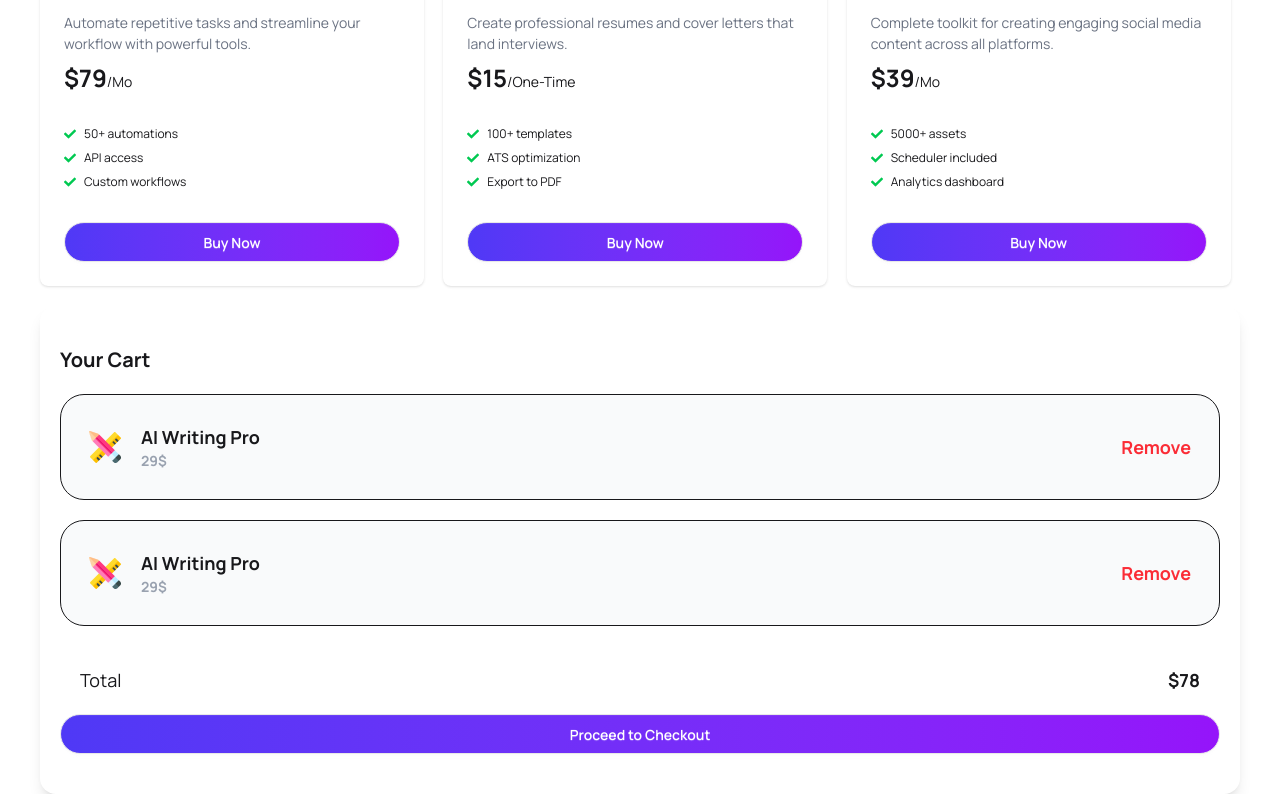
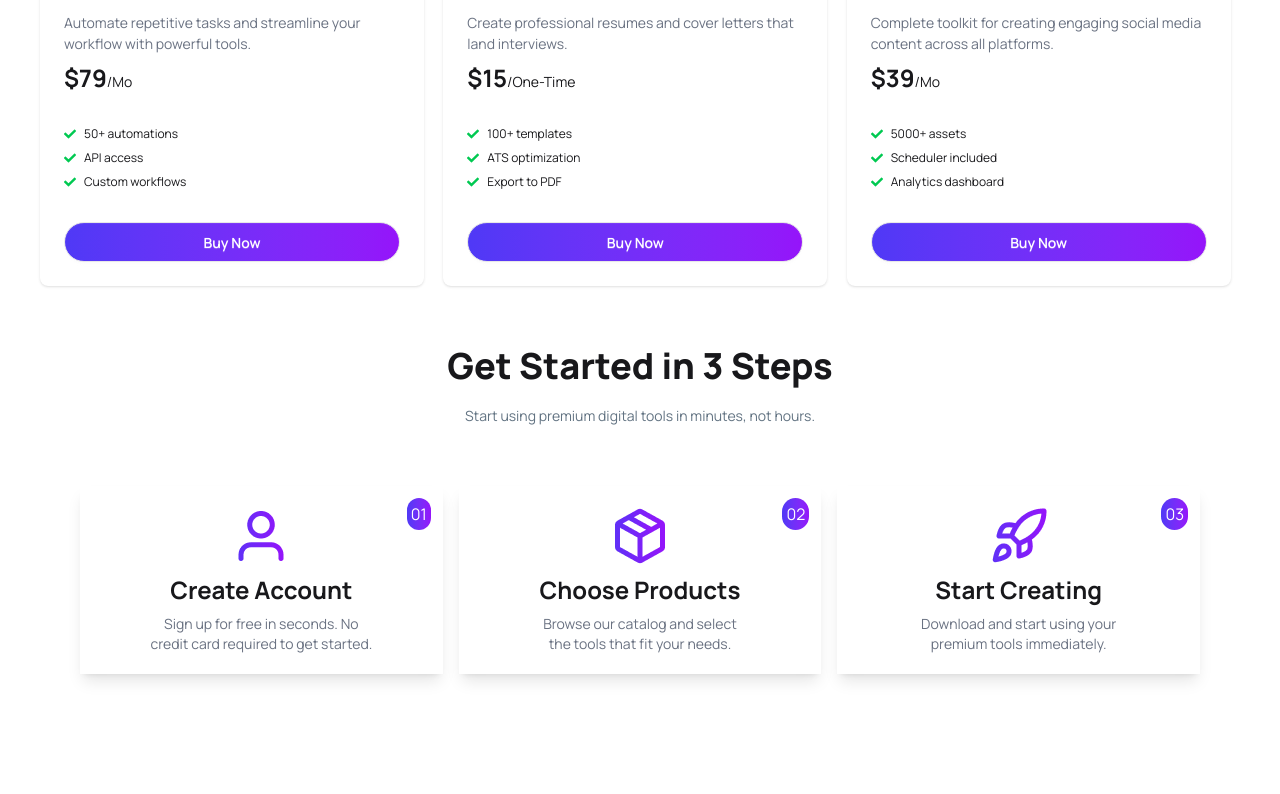
Before and after one commit to rokan45/digital-tools-react-app, a React (Vite) app: page / in a window 1280 px wide. Shown: the part 1795-2589 px from the top of the page. After the commit the page ends 2509 px from the top, so only its background shows below. Built offline with nearby package versions, Linux system fonts and the light colour scheme.

Commit message:
feat: add get started in 3 steps section

```diff
--- a/src/App.jsx
+++ b/src/App.jsx
@@ -6,6 +6,7 @@ import StatSection from './component/statistics/StatSection'
 import ToolSection from './component/tools/ToolSection'
 import Empty from './component/cart/Empty'
 import Cart from './component/cart/Cart'
+import InstructionSection from './component/instruction/InstructionSection'
 
 
 const fetchCardData=async() =>{
@@ -32,8 +33,9 @@ function App() {
        <ToolSection cardPromise={cardPromise}></ToolSection>
      </Suspense>
 
-     <Cart></Cart>
+     {/* <Cart></Cart> */}
      {/* <Empty></Empty> */}
+     <InstructionSection></InstructionSection>
 
     </main>
     </>
--- /dev/null
+++ b/src/component/instruction/InstructionSection.jsx
@@ -0,0 +1,41 @@
+import React from 'react';
+import UserImg from './../../assets/user.png'
+import PakageImg from './../../assets/package.png'
+import RocketImg from './../../assets/rocket.png'
+
+const InstructionSection = () => {
+    return (
+        <div className='mx-auto mt-10 px-5'>
+            {/* Title */}
+            <div className='text-center'>
+                <h1 className='text-4xl font-extrabold'>Get Started in 3 Steps</h1>
+                <p className='text-sm text-[#627382] text-wrap mt-5'>Start using premium digital tools in minutes, not hours.</p>
+            </div>
+            {/* instruction Card */}
+            <div className='mt-5 grid grid-cols-3 gap-4 py-10 px-15'>
+                <div className='flex flex-col items-center py-5 relative text-center shadow-lg'>
+                    <span className='bg-linear-to-r from-[#4F39F6] to-[#9514FA] text-white rounded-4xl p-1 absolute top-3 right-3'>01</span>
+                    <img src={UserImg} alt="" />
+                    <h2 className='text-2xl font-bold mt-2'>Create Account</h2>
+                    <p className='text-sm text-balance text-gray-500 mt-2'>Sign up for free in seconds. No credit card required to get started.</p>
+                </div>
+                <div className='flex flex-col items-center py-5 relative text-center shadow-lg'>
+                    <span className='bg-linear-to-r from-[#4F39F6] to-[#9514FA] text-white rounded-4xl p-1 absolute top-3 right-3'>02</span>
+                    <img src={PakageImg} alt="" />
+                    <h2 className='text-2xl font-bold mt-2'>Choose Products</h2>
+                    <p className='text-sm text-balance text-gray-500 mt-2'>Browse our catalog and select the tools that fit your needs.</p>
+                </div>
+                <div className='flex flex-col items-center py-5 relative text-center shadow-lg'>
+                    <span className='bg-linear-to-r from-[#4F39F6] to-[#9514FA] text-white rounded-4xl p-1 absolute top-3 right-3'>03</span>
+                    <img src={RocketImg} alt="" />
+                    <h2 className='text-2xl font-bold mt-2'>Start Creating</h2>
+                    <p className='text-sm text-balance text-gray-500 mt-2'>Download and start using your premium tools immediately.</p>
+                </div>
+
+
+            </div>
+        </div>
+    );
+};
+
+export default InstructionSection;
```
